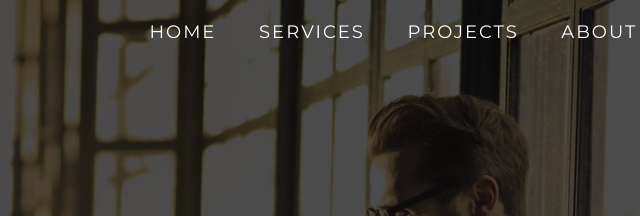
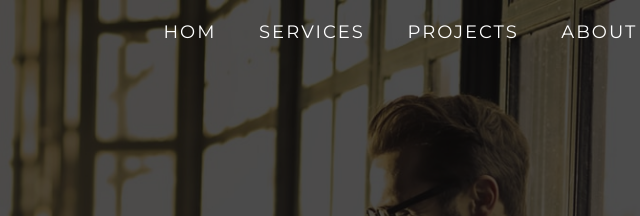
Before and after one commit to alijonKurbanov1999/NewProject, a plain HTML site: page index.html in a window 1280 px wide. Shown: the top 216 px of the page, 469-1109 px from the left. Drawn offline with Linux system fonts and the light colour scheme.

Commit message:
index.html

```diff
--- a/index.html
+++ b/index.html
@@ -17,7 +17,7 @@
         <div class="nav-list">
           <div class="hamburger"><div class="bar"></div></div>
           <ul>
-            <li><a href="#hero" data-after="Home">Home</a></li>
+            <li><a href="#hero" data-after="Home">Hom</a></li>
             <li><a href="#services" data-after="Service">Services</a></li>
             <li><a href="#projects" data-after="Projects">Projects</a></li>
             <li><a href="#about" data-after="About">About</a></li>
```
